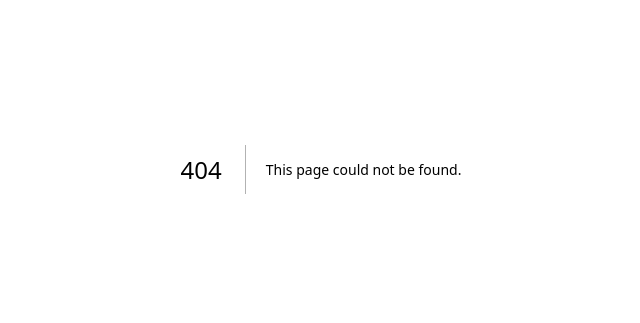
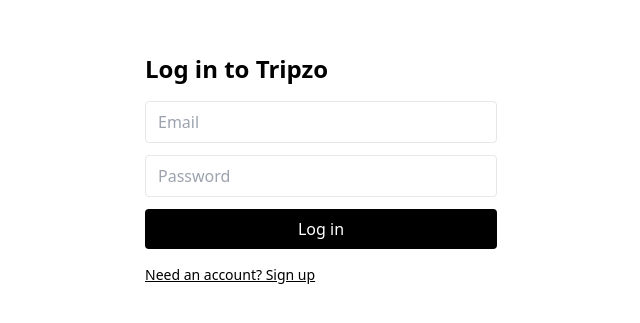
Before and after one commit to contacttripzotravel-web/tripzo, a Next.js app: page /login in a window 1280 px wide. Before the commit this address had no page. Shown: the part 231-554 px from the top of the page, without its empty margins (319-959 px from the left). Built offline with nearby package versions, Linux system fonts and the light colour scheme.

Commit message:
Create login page component for user authentication

```diff
--- /dev/null
+++ b/app/login/page.tsx
@@ -0,0 +1,56 @@
+import { signIn } from "@/lib/actions/auth";
+
+export default async function LoginPage({
+  searchParams,
+}: {
+  searchParams: Promise<{ error?: string; message?: string }>;
+}) {
+  const params = await searchParams;
+
+  return (
+    <main className="mx-auto flex min-h-screen max-w-sm flex-col justify-center gap-4 px-4">
+      <h1 className="text-2xl font-bold">Log in to Tripzo</h1>
+
+      {params.message && (
+        <p className="text-sm text-green-600">
+          {params.message}
+        </p>
+      )}
+
+      {params.error && (
+        <p className="text-sm text-red-600">
+          {params.error}
+        </p>
+      )}
+
+      <form action={signIn} className="flex flex-col gap-3">
+        <input
+          name="email"
+          type="email"
+          placeholder="Email"
+          required
+          className="rounded border px-3 py-2"
+        />
+
+        <input
+          name="password"
+          type="password"
+          placeholder="Password"
+          required
+          className="rounded border px-3 py-2"
+        />
+
+        <button
+          type="submit"
+          className="rounded bg-black px-3 py-2 text-white"
+        >
+          Log in
+        </button>
+      </form>
+
+      <a href="/signup" className="text-sm underline">
+        Need an account? Sign up
+      </a>
+    </main>
+  );
+}
```
